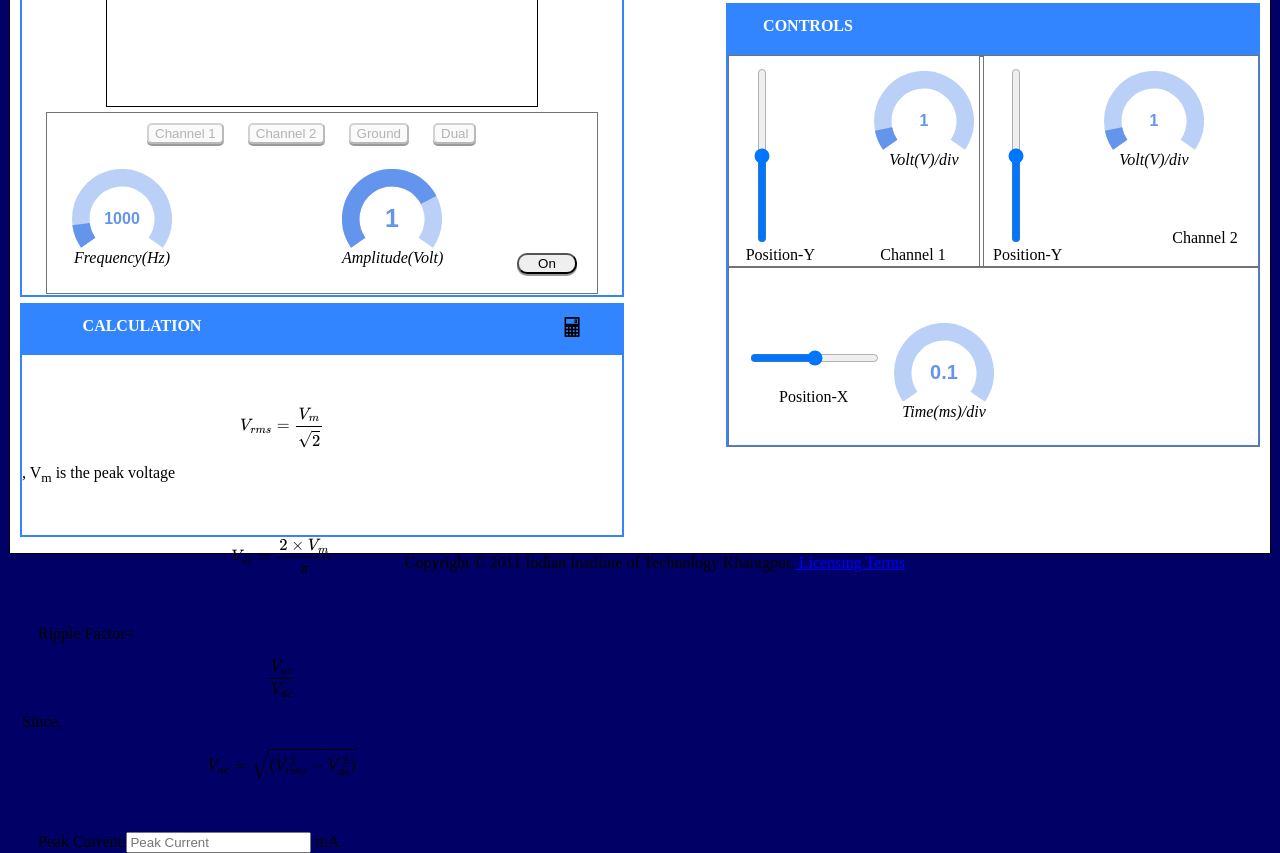
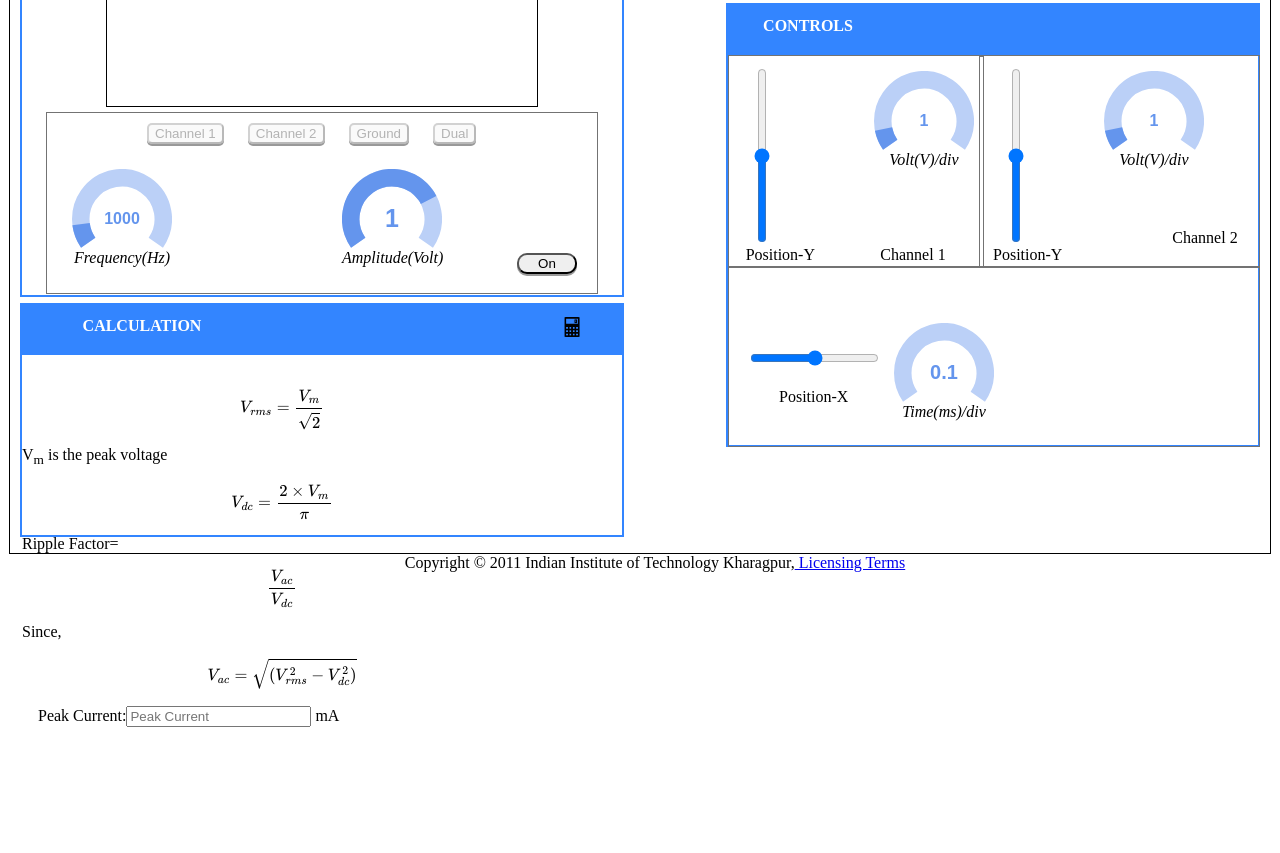
Before and after one commit to virtual-labs/exp-full-wave-rectification-iitkgp, a plain HTML site: page experiment/simulation/fullwaverectifier_ver2.html in a window 1280 px wide. Shown: the part 578-1431 px from the top of the page. After the commit the page ends 1305 px from the top, so only its background shows below. Drawn offline with nearby package versions, Linux system fonts and the light colour scheme.

Commit message:
exp7 uploaded

```diff
--- a/experiment/simulation/fullwaverectifier_ver2.html
+++ b/experiment/simulation/fullwaverectifier_ver2.html
@@ -10,7 +10,7 @@
         <link rel="stylesheet" type="text/css" href="./css/fullwvoscilloscope_ver2.css">
      <!---------MathJax------------------->
         <!--script type="text/javascript" src="http://cdn.mathjax.org/mathjax/latest/MathJax.js?config=TeX-AMS-MML_HTMLorMML"-->
-        </script>
+
         <script id="MathJax-script" async src="https://cdn.jsdelivr.net/npm/mathjax@3/es5/tex-mml-chtml.js"></script>
         <!------------calculator----------------------------------------->
         <link rel="stylesheet" type="text/css" href="./css/virtualc.css">
@@ -27,7 +27,7 @@
           <script src="./js/fullwvpeakcurrent.js"></script>
     </head>
 
-    <body bgcolor="#000066">
+    <body background-color="#000066">
         <header class="default" id="experiment-header">
             <div class="logo" id="experiment-header-logo" style="text-align:center">
 
@@ -166,11 +166,12 @@
                         <span class="tooltiptext">Calculator</span></div></div>
                 <div style=" position:absolute;  top:50px;  left:0px; height:190px; width:520px;">
                    <br>
-                    &nbsp; &nbsp;  $$V_{rms}= \frac{V_m}{\sqrt{2}}$$, V<sub>m</sub> is the peak voltage<br><br>
-                    &nbsp; &nbsp; $$V_{dc}= \frac{2 \times V_m} {&#960;}$$<br><br>
-                    &nbsp; &nbsp; Ripple Factor=$$\frac{V_{ac}}{V_{dc}}$$
-
-                    Since,  $$V_{ac}=\sqrt{(V^2_{rms}-V^2_{dc})}$$<br><br>
+                     $$V_{rms}= \frac{V_m}{\sqrt{2}}$$
+                     V<sub>m</sub> is the peak voltage
+                    $$V_{dc}= \frac{2 \times V_m} {&#960;}$$
+                     Ripple Factor=$$\frac{V_{ac}}{V_{dc}}$$
+                   Since,
+                    $$V_{ac}=\sqrt{(V^2_{rms}-V^2_{dc})}$$
                     &nbsp; &nbsp; Peak Current:<input type="text" id="pkcrt" placeholder="Peak Current" readonly >  <label id="currmamp">mA</label><br>
                 </div>
             </div>    <!--------------- end of .calcln----------------------->
```
Also changed, not shown: experiment/simulation/fullwaverectifier_ver3.html (+7 -7 lines).
